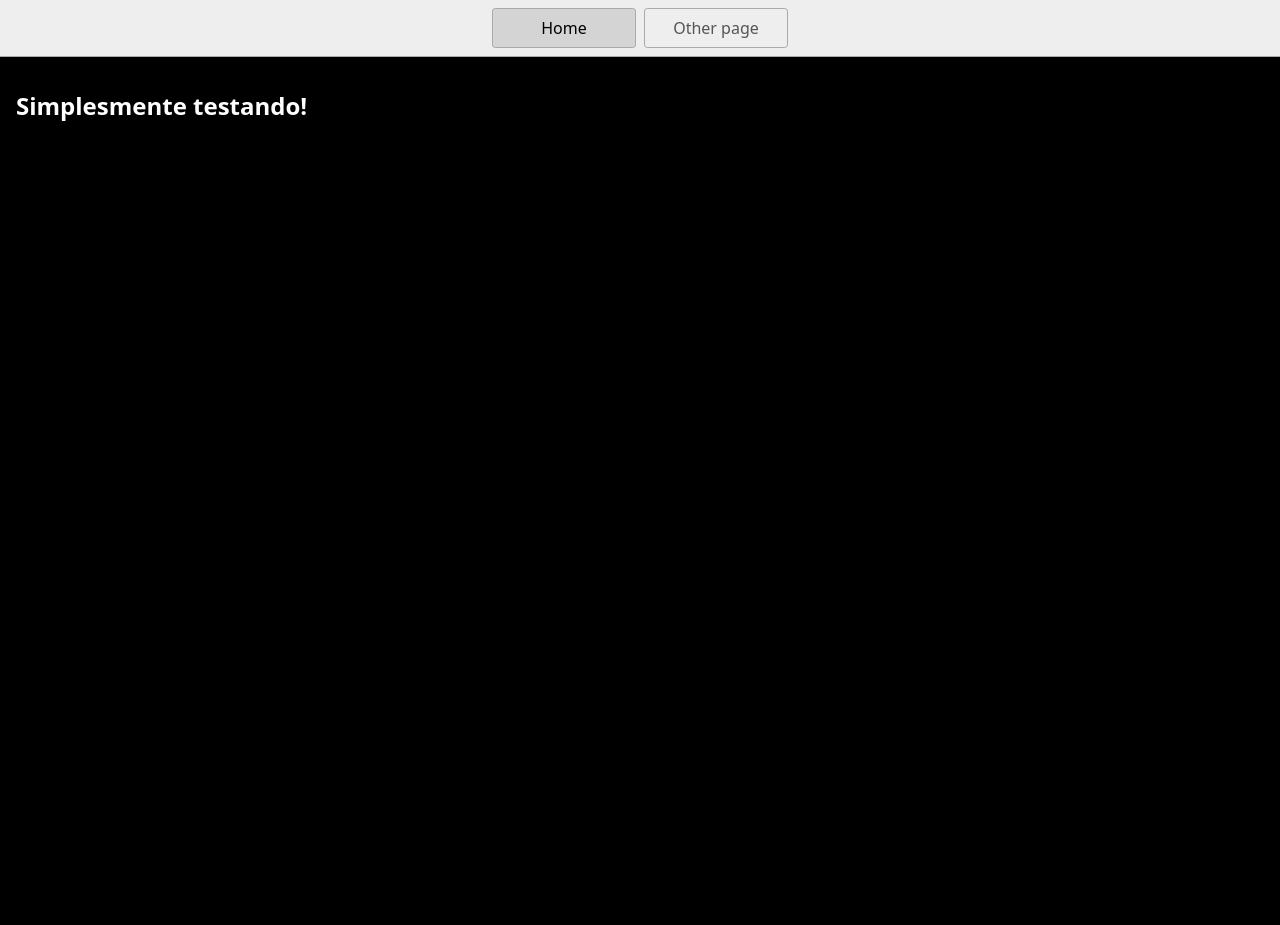
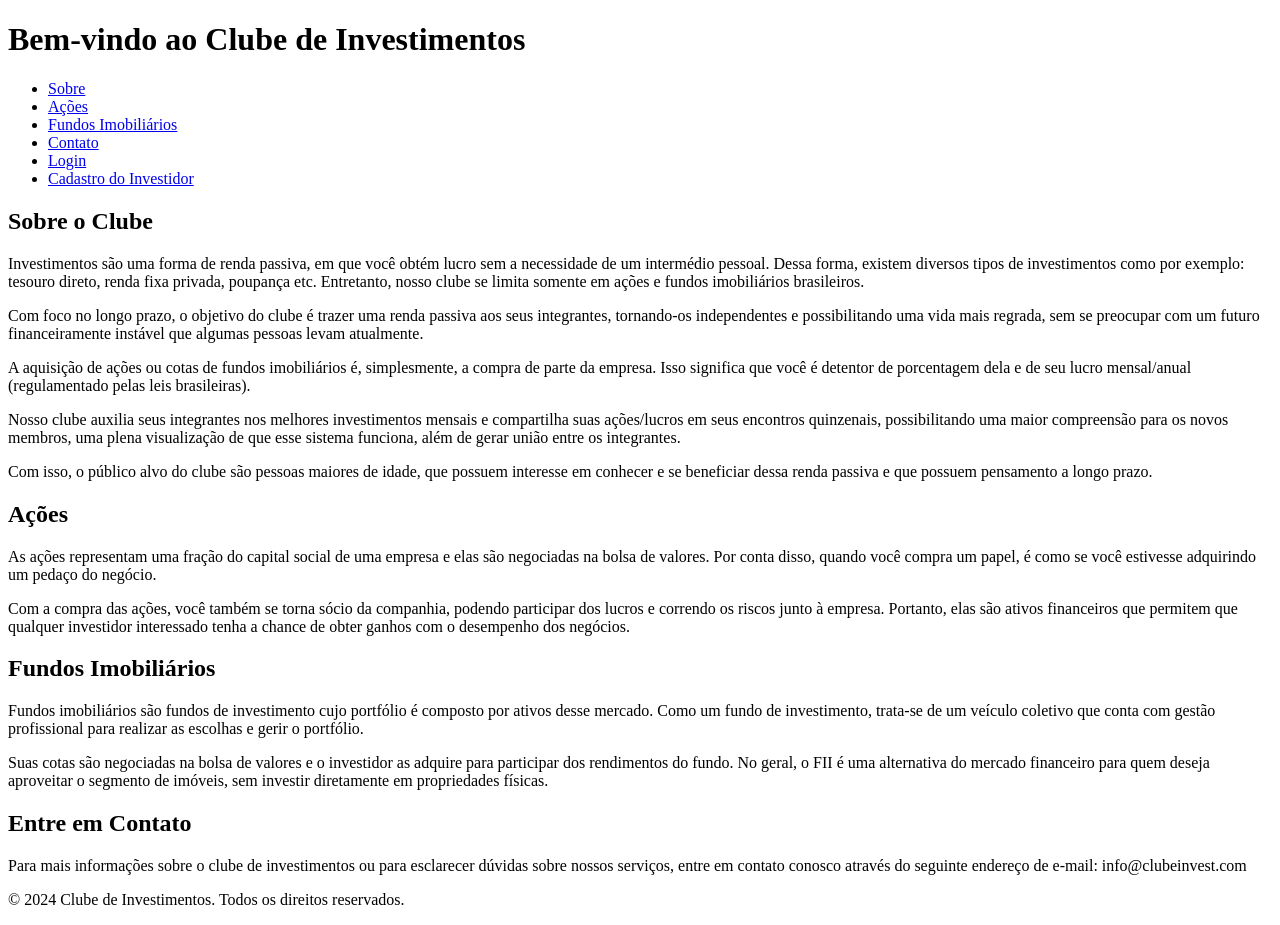
Before and after one commit to CarolDester/ADSDM1A_clube_de_investimentos, a website: page index.html in a window 1280 px wide. Before the commit the page ends 800 px from the top, so only its background shows below. Drawn offline with Linux system fonts and the light colour scheme.

Commit message:
First Post

```diff
--- a/index.html
+++ b/index.html
@@ -1,23 +1,109 @@
 <!DOCTYPE html>
-<html lang="en">
+<html lang="pt-br">
   <head>
-    <title>Home</title>
     <meta charset="UTF-8" />
-    <meta name="viewport" content="width=device-width" />
-    <!--
-      Need a visual blank slate?
-      Remove all code in `styles.css`!
-    -->
-    <link rel="stylesheet" href="styles.css" />
-    <script type="module" src="script.js"></script>
+    <meta name="viewport" content="width=device-width, initial-scale=1.0" />
+    <title>Clube de Investimento</title>
   </head>
   <body>
+    <header>
+      <h1>Bem-vindo ao Clube de Investimentos</h1>
+    </header>
     <nav>
-      <a href="/" aria-current="page">Home</a>
-      <a href="/page2.html">Other page</a>
+      <ul>
+        <li><a href="#about">Sobre</a></li>
+        <li><a href="#acoes">Ações</a></li>
+        <li><a href="#fundos_imobiliarios">Fundos Imobiliários</a></li>
+        <li><a href="#contact">Contato</a></li>
+        <li><a href="login.html">Login</a></li>
+        <li>
+          <a href="cadastro_do_investidor.html">Cadastro do Investidor</a>
+        </li>
+      </ul>
     </nav>
     <main>
-      <h1>Simplesmente testando!</h1>
+      <section id="about">
+        <h2>Sobre o Clube</h2>
+        <p>
+          Investimentos são uma forma de renda passiva, em que você obtém lucro
+          sem a necessidade de um intermédio pessoal. Dessa forma, existem
+          diversos tipos de investimentos como por exemplo: tesouro direto,
+          renda fixa privada, poupança etc. Entretanto, nosso clube se limita
+          somente em ações e fundos imobiliários brasileiros.
+        </p>
+
+        <p>
+          Com foco no longo prazo, o objetivo do clube é trazer uma renda
+          passiva aos seus integrantes, tornando-os independentes e
+          possibilitando uma vida mais regrada, sem se preocupar com um futuro
+          financeiramente instável que algumas pessoas levam atualmente.
+        </p>
+
+        <p>
+          A aquisição de ações ou cotas de fundos imobiliários é, simplesmente,
+          a compra de parte da empresa. Isso significa que você é detentor de
+          porcentagem dela e de seu lucro mensal/anual (regulamentado pelas leis
+          brasileiras).
+        </p>
+
+        <p>
+          Nosso clube auxilia seus integrantes nos melhores investimentos
+          mensais e compartilha suas ações/lucros em seus encontros quinzenais,
+          possibilitando uma maior compreensão para os novos membros, uma plena
+          visualização de que esse sistema funciona, além de gerar união entre
+          os integrantes.
+        </p>
+
+        <p>
+          Com isso, o público alvo do clube são pessoas maiores de idade, que
+          possuem interesse em conhecer e se beneficiar dessa renda passiva e
+          que possuem pensamento a longo prazo.
+        </p>
+      </section>
+      <section id="acoes">
+        <h2>Ações</h2>
+        <p>
+          As ações representam uma fração do capital social de uma empresa e
+          elas são negociadas na bolsa de valores. Por conta disso, quando você
+          compra um papel, é como se você estivesse adquirindo um pedaço do
+          negócio.
+        </p>
+
+        <p>
+          Com a compra das ações, você também se torna sócio da companhia,
+          podendo participar dos lucros e correndo os riscos junto à empresa.
+          Portanto, elas são ativos financeiros que permitem que qualquer
+          investidor interessado tenha a chance de obter ganhos com o desempenho
+          dos negócios.
+        </p>
+      </section>
+      <section id="fundos_imobiliarios">
+        <h2>Fundos Imobiliários</h2>
+        <p>
+          Fundos imobiliários são fundos de investimento cujo portfólio é
+          composto por ativos desse mercado. Como um fundo de investimento,
+          trata-se de um veículo coletivo que conta com gestão profissional para
+          realizar as escolhas e gerir o portfólio.
+        </p>
+
+        <p>
+          Suas cotas são negociadas na bolsa de valores e o investidor as
+          adquire para participar dos rendimentos do fundo. No geral, o FII é
+          uma alternativa do mercado financeiro para quem deseja aproveitar o
+          segmento de imóveis, sem investir diretamente em propriedades físicas.
+        </p>
+      </section>
+      <section id="contact">
+        <h2>Entre em Contato</h2>
+        <p>
+          Para mais informações sobre o clube de investimentos ou para
+          esclarecer dúvidas sobre nossos serviços, entre em contato conosco
+          através do seguinte endereço de e-mail: info@clubeinvest.com
+        </p>
+      </section>
     </main>
+    <footer>
+      <p>&copy; 2024 Clube de Investimentos. Todos os direitos reservados.</p>
+    </footer>
   </body>
 </html>
--- a/script.js
+++ /dev/null
@@ -1 +0,0 @@
-console.log('Hello!');
--- a/styles.css
+++ /dev/null
@@ -1,46 +0,0 @@
-* {
-  box-sizing: border-box;
-}
-
-body {
-  margin: 0;
-  font-family: system-ui, sans-serif;
-  color: white;
-  background-color: black;
-}
-
-nav {
-  display: flex;
-  flex-wrap: wrap;
-  align-items: center;
-  justify-content: center;
-  padding: 0.5rem;
-  gap: 0.5rem;
-  border-bottom: solid 1px #aaa;
-  background-color: #eee;
-}
-
-nav a {
-  display: inline-block;
-  min-width: 9rem;
-  padding: 0.5rem;
-  border-radius: 0.2rem;
-  border: solid 1px #aaa;
-  text-align: center;
-  text-decoration: none;
-  color: #555;
-}
-
-nav a[aria-current='page'] {
-  color: #000;
-  background-color: #d4d4d4;
-}
-
-main {
-  padding: 1rem;
-}
-
-h1 {
-  font-weight: bold;
-  font-size: 1.5rem;
-}
```
Also changed, not shown: cadastro_do_investidor.html (added, +34 -0 lines), login.html (added, +25 -0 lines), page2.html (deleted, +0 -19 lines).
